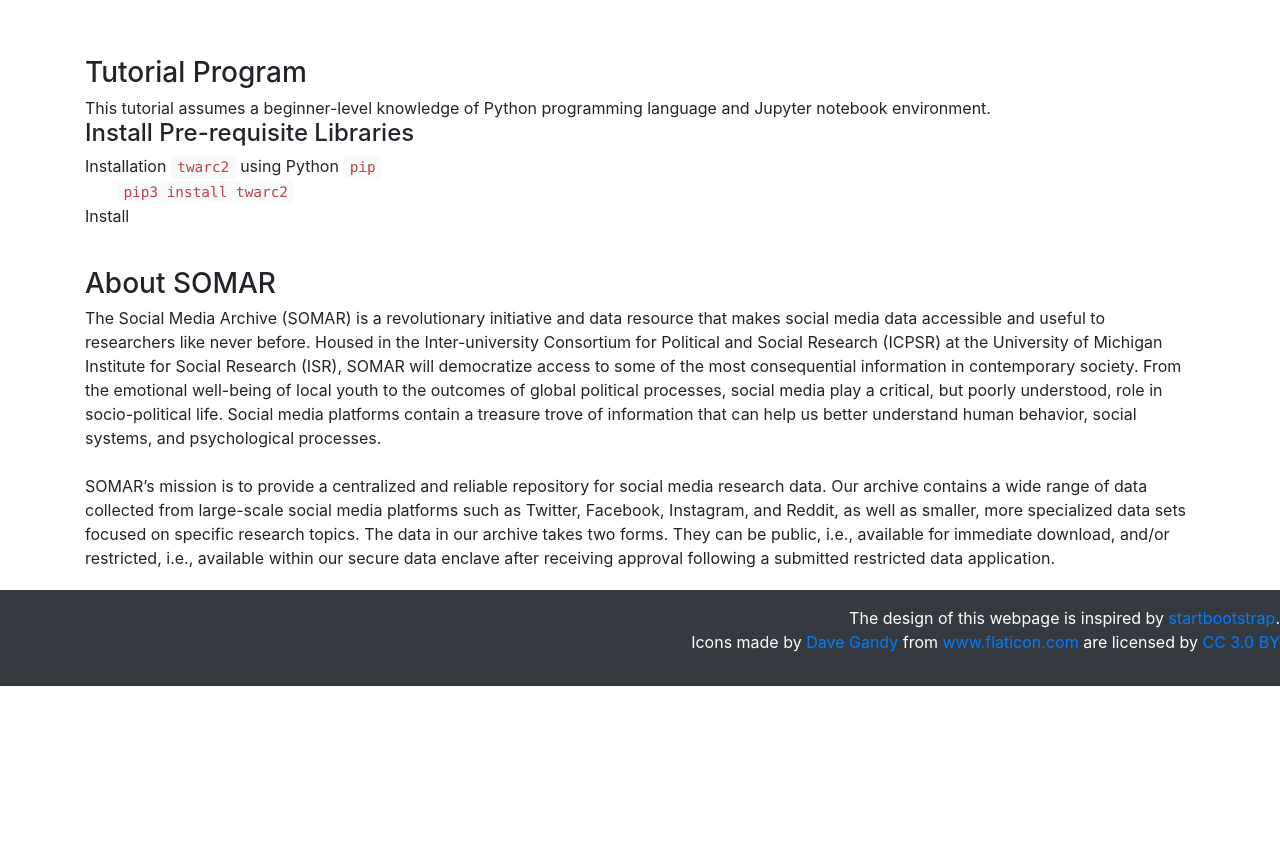
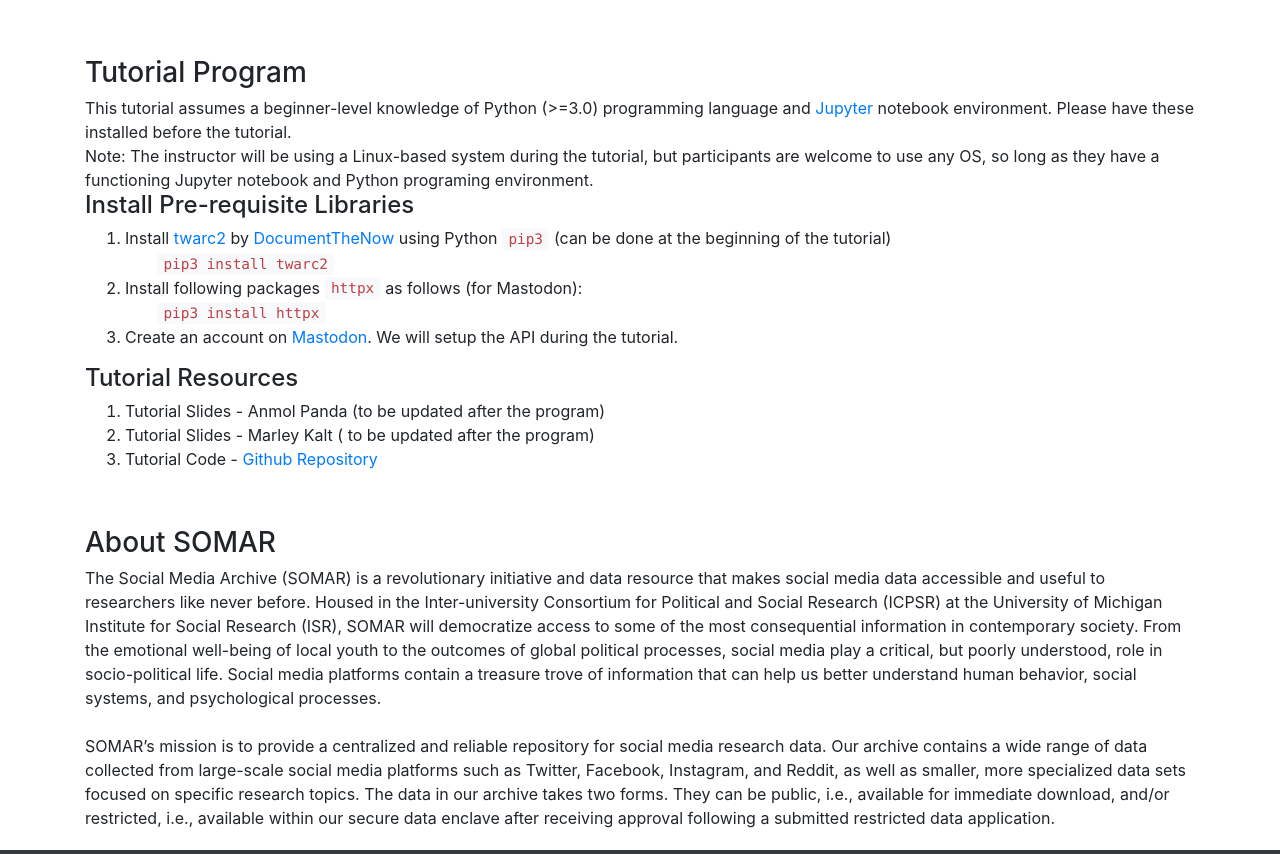
Before and after one commit to icpsr-somar-devs/icpsr-somar-devs, a website with bundled scripts: page index.html in a window 1280 px wide. Shown: the part 944-1798 px from the top of the page. Before the commit the page ends 1630 px from the top, so only its background shows below. Built offline with nearby package versions, Linux system fonts and the light colour scheme.

Commit message:
Added code repository

```diff
--- a/index.html
+++ b/index.html
@@ -150,14 +150,45 @@
    <section id="tutorial">
       <div class="container">
         <h3>Tutorial Program</h3>
-        This tutorial assumes a beginner-level knowledge of Python programming language and Jupyter notebook environment.
+        This tutorial assumes a beginner-level knowledge of Python (>=3.0) programming language and <a href="https://jupyter.org/install">Jupyter</a> notebook environment. Please have these installed before the tutorial.
+        <br>
+        Note: The instructor will be using a Linux-based system during the tutorial, but participants are welcome to use any OS, so long as they have a functioning Jupyter notebook and Python programing environment.
+        <br>
         <h4>Install Pre-requisite Libraries</h4>
-        Installation <code>twarc2</code> using Python <code>pip</code>
-        <br>
-        <div style="text-indent: 2em;">
-            <code>pip3 install twarc2</code>
+
+        <ol>
+          <li>Install <a href="https://twarc-project.readthedocs.io/en/latest/twarc2_en_us/">twarc2</a> by <a href="https://twitter.com/documentnow?lang=en">DocumentTheNow</a> using Python <code>pip3</code> (can be done at the beginning of the tutorial)
+          <br>
+          <div style="text-indent: 2em;">
+              <code>pip3 install twarc2</code>
+          </div>
+          </li>
+          <li>Install following packages <code>httpx</code> as follows (for Mastodon):
+          <div style="text-indent: 2em;">
+              <code>pip3 install httpx</code>
+          </div>
+          </li>
+          <li>Create an account on <a href="https://mastodon.social/auth/sign_up">Mastodon</a>. We will setup the API during the tutorial.
+          </li>
+        </ol>
+
+        <h4>Tutorial Resources</h4>
+        <div>
+          <ol>
+            <li>
+              Tutorial Slides - Anmol Panda (to be updated after the program)
+            </li>
+            <li>
+              Tutorial Slides - Marley Kalt ( to be updated after the program)
+            </li>
+            <li>
+              Tutorial Code - <a href="https://github.com/icpsr-somar-devs/tutorial_code">Github Repository</a>
+            </li>
+          </ol>
         </div>
-        Install
+
+
+
 
       </div>
    </section>
```
